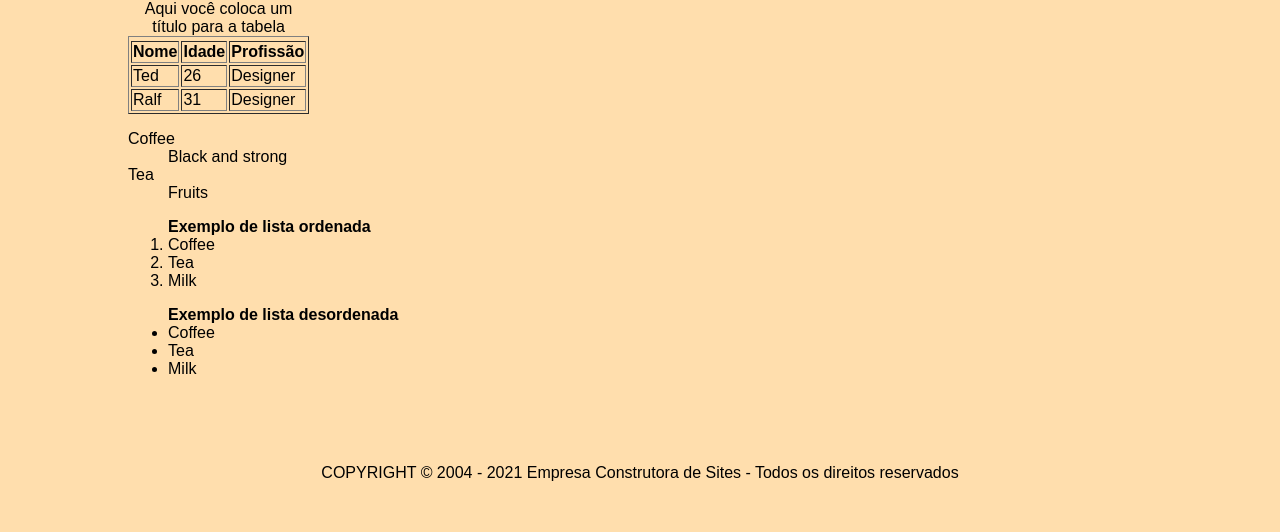
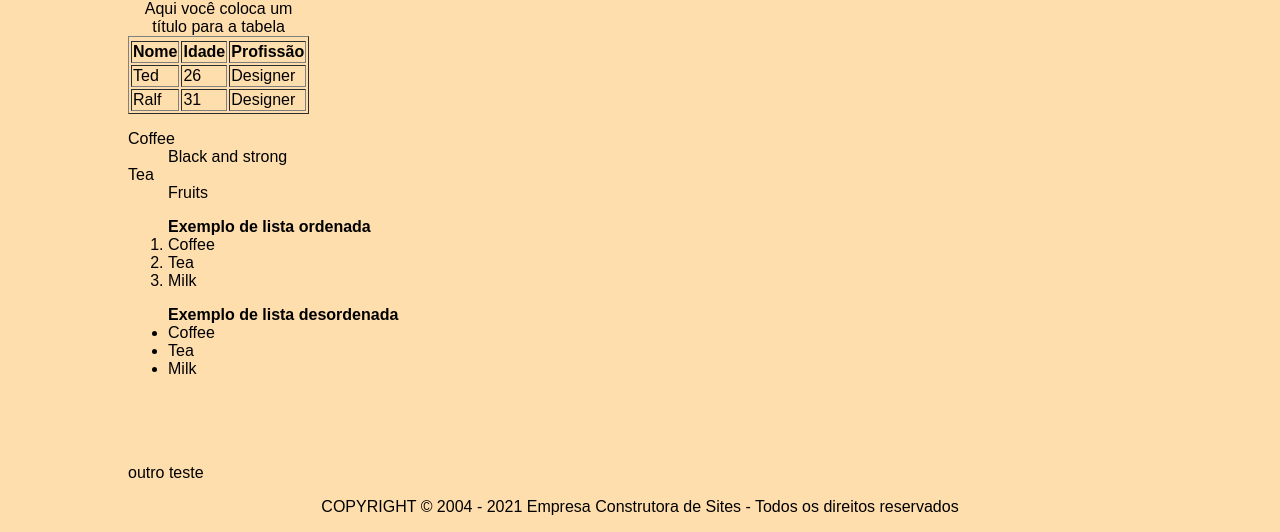
Before and after one commit to JhonatanAragao/Dis.-WEB-responsiva, a plain HTML site: page novo.html in a window 1280 px wide. Shown: the part 943-1475 px from the top of the page. Before the commit the page ends 1441 px from the top, so only its background shows below. Drawn offline with Linux system fonts and the light colour scheme.

Commit message:
novo teste

```diff
--- a/novo.html
+++ b/novo.html
@@ -89,6 +89,7 @@
     </ul>
     <br><br><br>
     <!--Testando no outro computador-->
+    <p>outro teste</p>
 </body>
 
 <footer>
```
